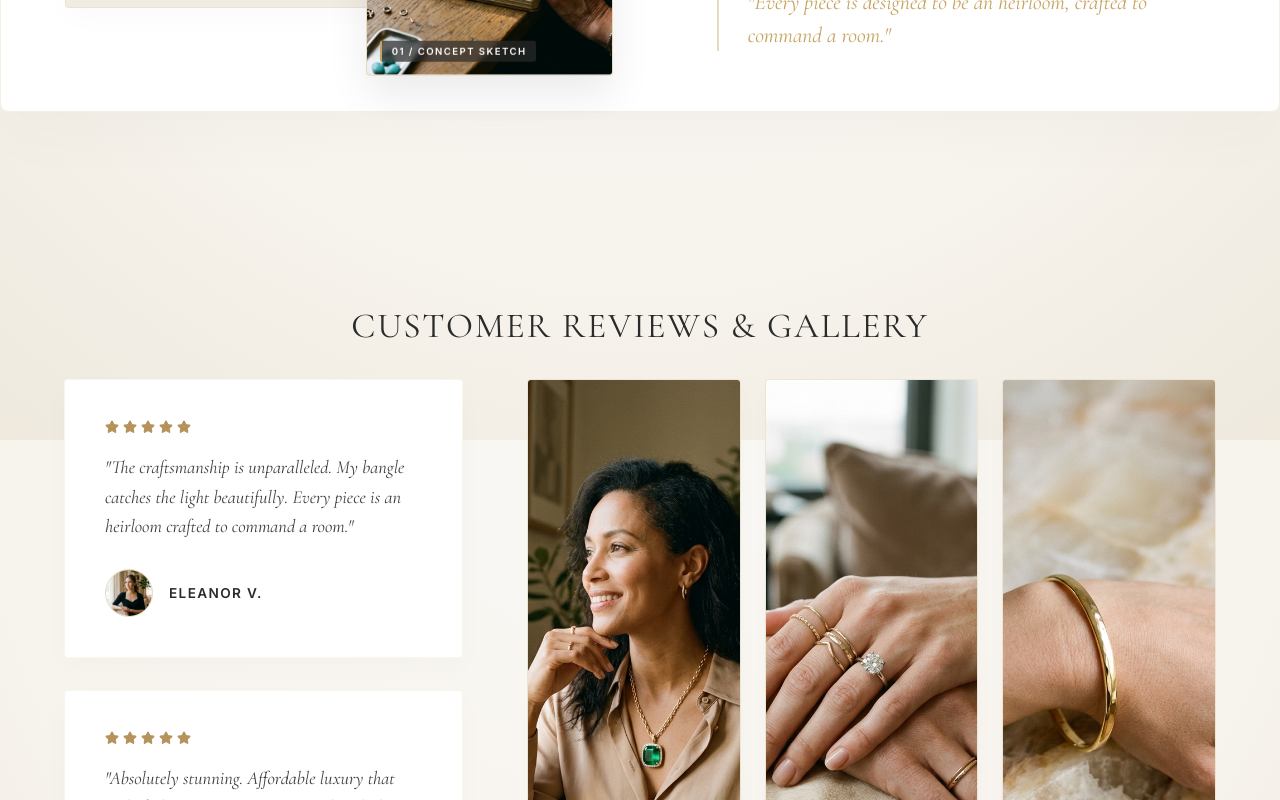
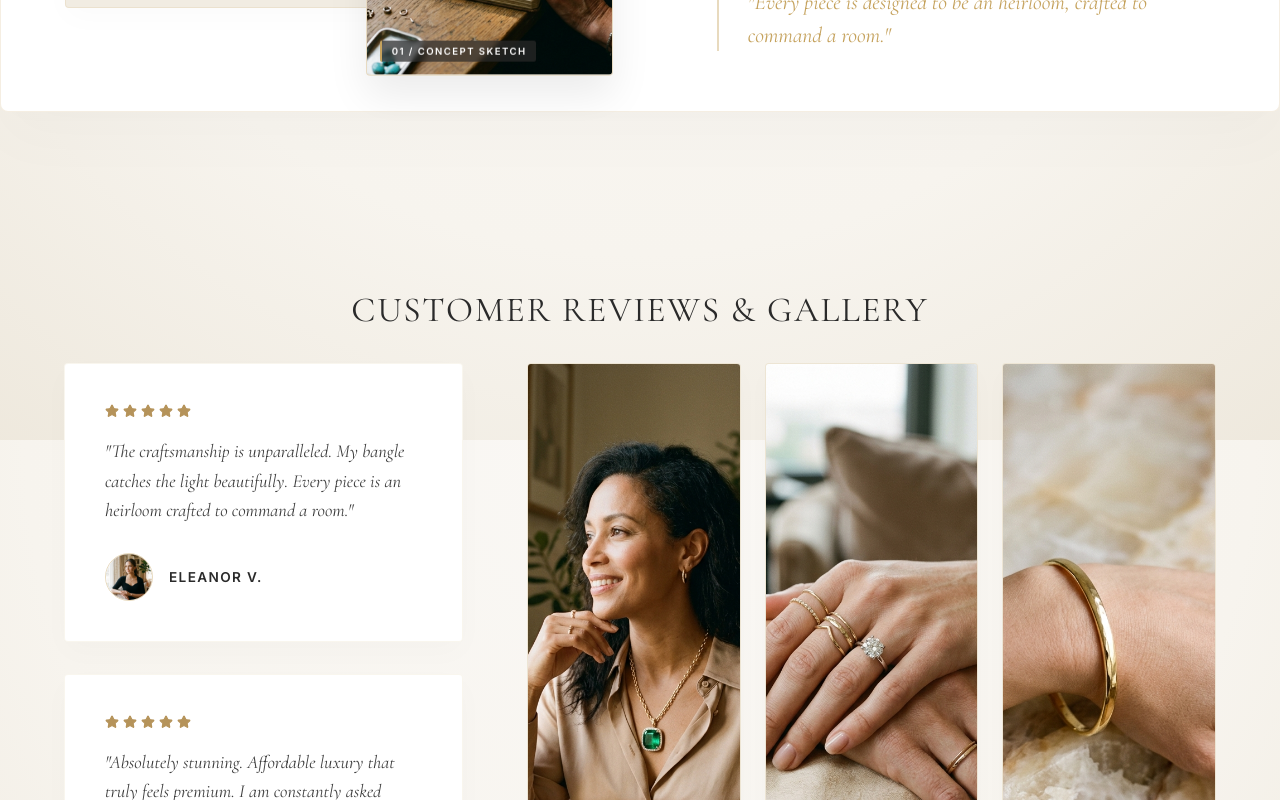
Before and after one commit to teiiy/roe-jewelry, a React (Vite) app: page / in a window 1280 px wide. Shown: the part 1960-2760 px from the top of the page. Built offline with nearby package versions, Linux system fonts and the light colour scheme.

Commit message:
style: reduce testimonial top margin to 1rem

```diff
--- a/src/components/Testimonials.css
+++ b/src/components/Testimonials.css
@@ -1,7 +1,7 @@
 .testimonials.container {
   padding-top: 10rem;
   padding-bottom: 10rem;
-  margin-top: 2rem !important;
+  margin-top: 1rem !important;
   margin-left: auto !important;
   margin-right: auto !important;
 }
```
